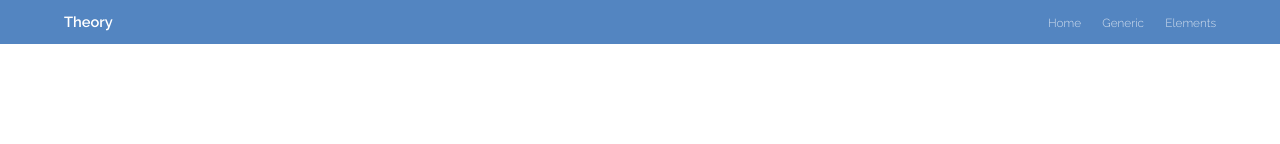
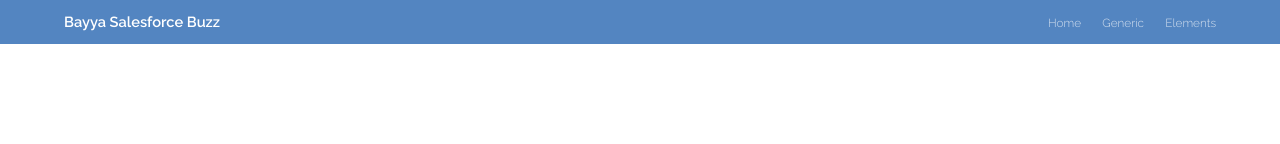
Before and after one commit to naveen39/naveen39.github.io, a plain HTML site: page generic.html in a window 1280 px wide. Shown: the top 144 px of the page. Drawn offline with nearby package versions, Linux system fonts and the light colour scheme; a script that the page names is missing.

Commit message:
generic bayya

```diff
--- a/generic.html
+++ b/generic.html
@@ -16,7 +16,7 @@
 		<!-- Header -->
 			<header id="header">
 				<div class="inner">
-					<a href="index.html" class="logo">Theory</a>
+					<a href="index.html" class="logo">Bayya Salesforce Buzz</a>
 					<nav id="nav">
 						<a href="index.html">Home</a>
 						<a href="generic.html">Generic</a>
```
